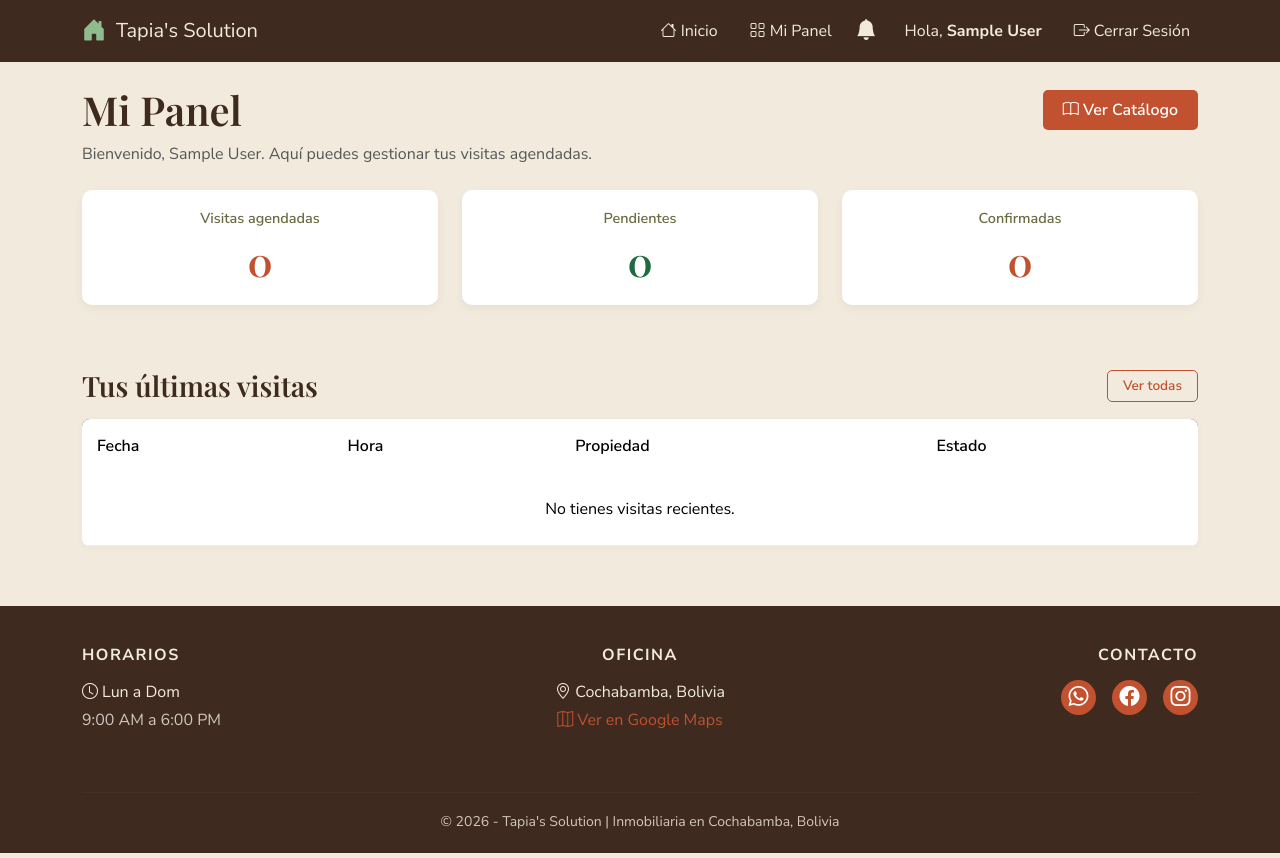
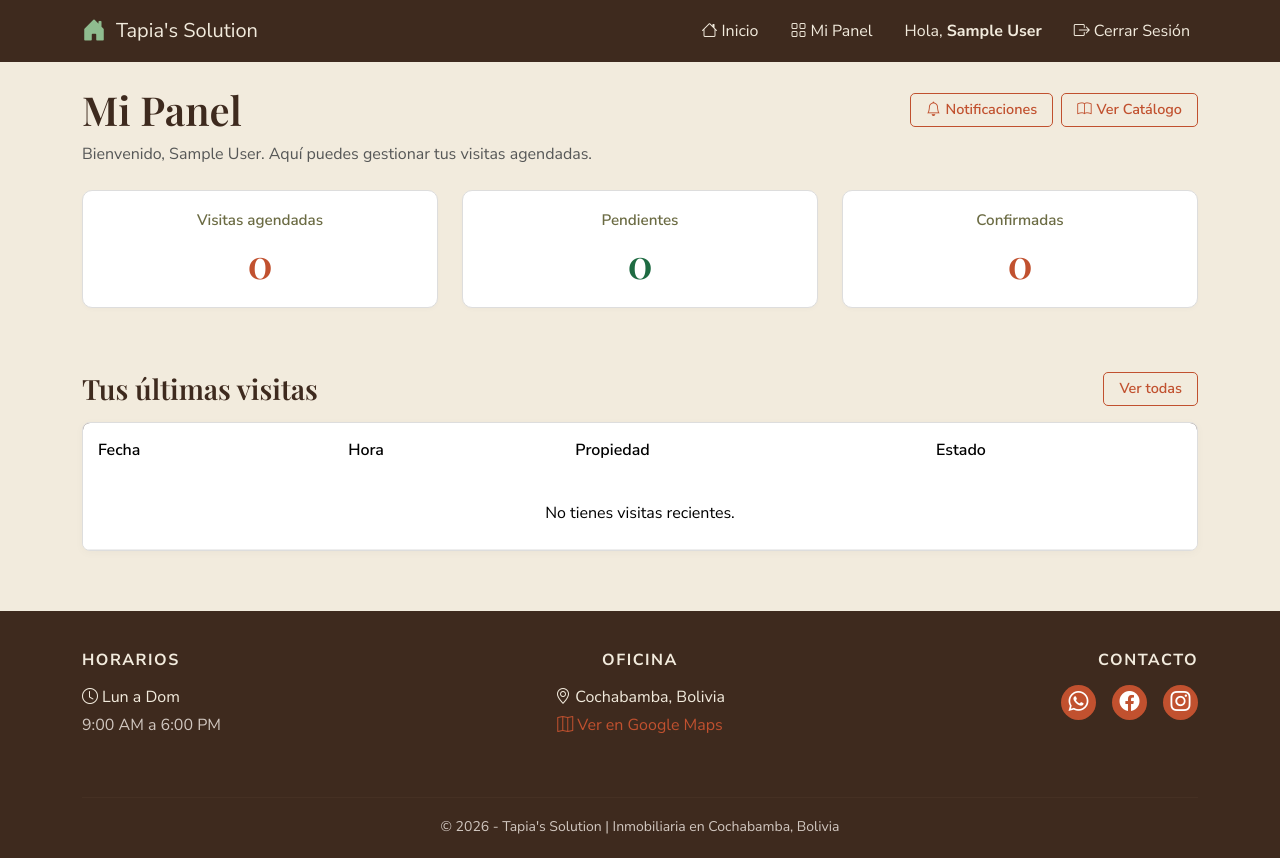
Before and after one commit to Kirito-creador/tapias_solution, a PHP site: page /panel_cliente.php in a window 1280 px wide. Run offline with PHP 8.4, Linux system fonts and the light colour scheme; the visitor is signed in with stand-in values (Sample User, id 1); data that the repository does not hold is empty.

Commit message:
modificacion de panel del cliente

```diff
--- a/panel_cliente.php
+++ b/panel_cliente.php
@@ -10,6 +10,7 @@ if (!isset($_SESSION['rol']) || $_SESSION['rol'] != 'Cliente') {
 $id_usuario = $_SESSION['id_usuario'];
 $nombre_usuario = $_SESSION['nombre'];
 
+// --- Lógica para buscar/crear el cliente ---
 $sql_cliente = "SELECT id_cliente FROM cliente WHERE id_usuario = $id_usuario";
 $res_cliente = mysqli_query($conexion, $sql_cliente);
 $cliente = mysqli_fetch_assoc($res_cliente);
@@ -29,6 +30,7 @@ if (!$cliente) {
     $id_cliente = $cliente['id_cliente'];
 }
 
+// --- Estadísticas ---
 $sql_stats = "SELECT
     COUNT(*) as total,
     SUM(CASE WHEN id_estado_cita = 1 THEN 1 ELSE 0 END) as pendientes,
@@ -37,6 +39,7 @@ $sql_stats = "SELECT
 $res_stats = mysqli_query($conexion, $sql_stats);
 $stats = mysqli_fetch_assoc($res_stats);
 
+// --- Últimas 3 visitas ---
 $sql_citas = "SELECT c.fecha_cita, c.hora_inicio, p.tipo, p.zona, ec.nombre_estado AS estado_actual
               FROM cita c
               INNER JOIN propiedad p ON c.id_propiedad = p.id_propiedad
@@ -45,6 +48,7 @@ $sql_citas = "SELECT c.fecha_cita, c.hora_inicio, p.tipo, p.zona, ec.nombre_esta
               ORDER BY c.fecha_cita DESC LIMIT 3";
 $res_citas = mysqli_query($conexion, $sql_citas);
 
+// --- Notificaciones ---
 $sql_noti = "SELECT COUNT(*) as total FROM notificacion WHERE id_usuario = $id_usuario AND leida = FALSE";
 $res_noti = mysqli_query($conexion, $sql_noti);
 $total_notificaciones = mysqli_fetch_assoc($res_noti)['total'];
@@ -63,13 +67,13 @@ $total_notificaciones = mysqli_fetch_assoc($res_noti)['total'];
         .navbar-brand, .nav-link { color: #F2EBDD !important; }
         h1, h2, h3 { font-family: 'Playfair Display', serif; font-weight: 600; }
 
-        .card-stat { background: white; border: none; border-radius: 10px; padding: 20px; box-shadow: 0 4px 10px rgba(0,0,0,0.05); text-align: center; }
-        .card-stat h5 { color: #6B6B43; font-weight: 600; font-size: 0.9rem; margin-bottom: 10px; }
+        .card-stat { background: white; border: 1px solid #ddd; border-radius: 10px; padding: 20px; text-align: center; box-shadow: 0 2px 5px rgba(0,0,0,0.02); }
+        .card-stat h5 { color: #6B6B43; font-weight: 600; font-size: 0.95rem; margin-bottom: 10px; }
         .card-stat h2 { font-family: 'Playfair Display', serif; font-size: 2.5rem; margin: 0; }
         .text-verde { color: #1e6b42; }
         .text-rojo { color: #C1512F; }
 
-        .table-custom { background-color: white; border-radius: 8px; overflow: hidden; box-shadow: 0 2px 10px rgba(0,0,0,0.03); }
+        .table-custom { background-color: white; border-radius: 8px; overflow: hidden; box-shadow: 0 2px 10px rgba(0,0,0,0.03); border: 1px solid #ddd; }
         .table-custom thead { background-color: #3E2A1E; color: white; }
         .table-custom thead th { padding: 15px; font-weight: 600; border: none; }
         .table-custom tbody td { padding: 15px; vertical-align: middle; border-bottom: 1px solid #eee; }
@@ -78,15 +82,32 @@ $total_notificaciones = mysqli_fetch_assoc($res_noti)['total'];
         .bg-pendiente { background-color: #6B6B43; }
         .bg-confirmada { background-color: #C1512F; }
         .bg-completada { background-color: #3E2A1E; }
-        .bg-cancelada { background-color: #555555; }
 
-        .btn-noti { position: relative; color: #F2EBDD; font-size: 1.3rem; text-decoration: none; margin-right: 20px; }
-        .badge-noti-burbuja { position: absolute; top: -5px; right: -10px; background-color: #C1512F; color: white; border-radius: 50%; padding: 2px 6px; font-size: 0.7rem; font-weight: 700; border: 2px solid #3E2A1E; }
+        /* Estilo de los botones superiores */
+        .btn-superior {
+            background-color: transparent;
+            border: 1px solid #C1512F;
+            color: #C1512F;
+            font-weight: 600;
+            padding: 5px 15px;
+            border-radius: 5px;
+            text-decoration: none;
+            font-size: 0.9rem;
+            display: inline-flex;
+            align-items: center;
+            gap: 5px;
+        }
+        .btn-superior:hover { background-color: #C1512F; color: white; }
 
-        .btn-catalogo { background-color: #C1512F; color: white; font-weight: 600; padding: 8px 20px; border-radius: 5px; text-decoration: none; }
-        .btn-catalogo:hover { background-color: #a34225; color: white; }
-        .btn-ver-todas { background-color: transparent; border: 1px solid #C1512F; color: #C1512F; font-weight: 600; padding: 5px 15px; border-radius: 5px; text-decoration: none; font-size: 0.85rem; }
-        .btn-ver-todas:hover { background-color: #C1512F; color: white; }
+        .badge-noti-burbuja {
+            background-color: #6B6B43;
+            color: white;
+            border-radius: 50%;
+            padding: 2px 6px;
+            font-size: 0.7rem;
+            font-weight: 700;
+            margin-left: 5px;
+        }
     </style>
 </head>
 <body>
@@ -98,16 +119,8 @@ $total_notificaciones = mysqli_fetch_assoc($res_noti)['total'];
                 Tapia's Solution
             </a>
             <div class="navbar-nav ms-auto align-items-center">
-                <a class="nav-link me-3" href="#"><i class="bi bi-house"></i> Inicio</a>
-                <a class="nav-link me-3" href="#"><i class="bi bi-grid"></i> Mi Panel</a>
-
-                <a href="notificaciones_cliente.php" class="btn-noti">
-                    <i class="bi bi-bell-fill"></i>
-                    <?php if ($total_notificaciones > 0): ?>
-                        <span class="badge-noti-burbuja"><?= $total_notificaciones ?></span>
-                    <?php endif; ?>
-                </a>
-
+                <a class="nav-link me-3" href="index.php"><i class="bi bi-house"></i> Inicio</a>
+                <a class="nav-link me-3" href="panel_cliente.php"><i class="bi bi-grid"></i> Mi Panel</a>
                 <span class="nav-link me-3">Hola, <strong><?= htmlspecialchars($nombre_usuario) ?></strong></span>
                 <a class="nav-link" href="logout.php"><i class="bi bi-box-arrow-right"></i> Cerrar Sesión</a>
             </div>
@@ -117,8 +130,20 @@ $total_notificaciones = mysqli_fetch_assoc($res_noti)['total'];
     <div class="container mb-5">
         <div class="d-flex justify-content-between align-items-center mb-2">
             <h1 class="mb-0">Mi Panel</h1>
-            <a href="propiedades_publicas.php" class="btn-catalogo"><i class="bi bi-book"></i> Ver Catálogo</a>
+
+            <div class="d-flex gap-2">
+                <a href="notificaciones_cliente.php" class="btn-superior">
+                    <i class="bi bi-bell"></i> Notificaciones
+                    <?php if ($total_notificaciones > 0): ?>
+                        <span class="badge-noti-burbuja"><?= $total_notificaciones ?></span>
+                    <?php endif; ?>
+                </a>
+                <a href="propiedades_publicas.php" class="btn-superior">
+                    <i class="bi bi-book"></i> Ver Catálogo
+                </a>
+            </div>
         </div>
+
         <p class="text-muted mb-4">Bienvenido, <?= htmlspecialchars($nombre_usuario) ?>. Aquí puedes gestionar tus visitas agendadas.</p>
 
         <div class="row mb-5">
@@ -144,7 +169,7 @@ $total_notificaciones = mysqli_fetch_assoc($res_noti)['total'];
 
         <div class="d-flex justify-content-between align-items-center mb-3">
             <h3 class="mb-0">Tus últimas visitas</h3>
-            <a href="mis_citas_cliente.php" class="btn-ver-todas">Ver todas</a>
+            <a href="mis_citas_cliente.php" class="btn-superior">Ver todas</a>
         </div>
 
         <div class="table-responsive table-custom">
@@ -170,7 +195,6 @@ $total_notificaciones = mysqli_fetch_assoc($res_noti)['total'];
                                         $clase = 'bg-pendiente';
                                         if ($estado == 'confirmada') $clase = 'bg-confirmada';
                                         elseif ($estado == 'completada') $clase = 'bg-completada';
-                                        elseif ($estado == 'cancelada') $clase = 'bg-cancelada';
                                     ?>
                                     <span class="badge-estado <?= $clase ?>"><?= htmlspecialchars($c['estado_actual']) ?></span>
                                 </td>
```
